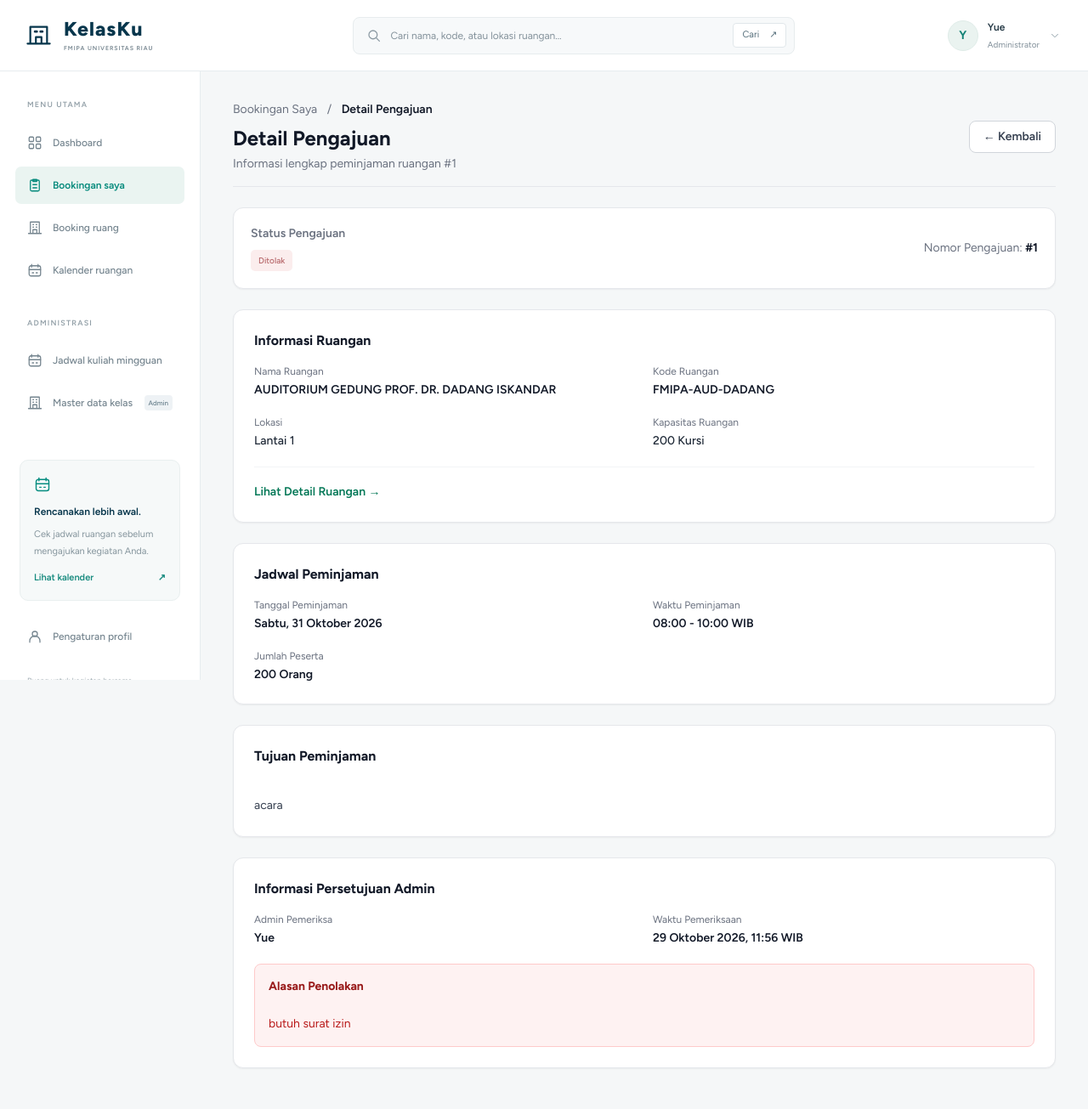
After one commit to RasyidSaputra/booking_kelas_FMIPA, a Laravel app: page /bookings/1 in a window 1280 px wide. The commit adds this page. Shown: the whole page at 85% size. Run offline with Laravel 12, Linux system fonts and the light colour scheme; a user stored in the database is signed in; data comes from the database, SQL or seed files in the repository; style sheets or scripts are compiled from the project's sources.

Commit message:
feat: add booking detail page

```diff
--- a/app/Http/Controllers/BookingController.php
+++ b/app/Http/Controllers/BookingController.php
@@ -22,6 +22,35 @@ class BookingController extends Controller
 
         return view('bookings.index', compact('bookings'));
     }
+
+public function show(Request $request, int $booking): View
+{
+    $bookingData = DB::table('bookings')
+        ->join('rooms', 'rooms.id', '=', 'bookings.room_id')
+        ->leftJoin('users as reviewer', 'reviewer.id', '=', 'bookings.reviewed_by')
+        ->where('bookings.id', $booking)
+        ->select(
+            'bookings.*',
+            'rooms.name as room_name',
+            'rooms.code as room_code',
+            'rooms.capacity as room_capacity',
+            'rooms.location as room_location',
+            'reviewer.name as reviewer_name'
+        )
+        ->first();
+
+    abort_if($bookingData === null, 404);
+
+    abort_unless(
+        (int) $bookingData->user_id === (int) $request->user()->id
+        || $request->user()->can('view-room-master'),
+        403
+    );
+
+    return view('bookings.show', [
+        'booking' => $bookingData,
+    ]);
+}
 
     public function store(StoreBookingRequest $request, BookingManagement $management): RedirectResponse
     {
--- /dev/null
+++ b/resources/views/bookings/show.blade.php
@@ -0,0 +1,211 @@
+
+<x-dashboard-layout :title="'Detail Pengajuan #' . $booking->id">
+
+    @php
+        $startsAt = \Carbon\CarbonImmutable::parse($booking->starts_at);
+        $endsAt = \Carbon\CarbonImmutable::parse($booking->ends_at);
+    @endphp
+
+    <div class="space-y-6">
+
+        {{-- Header dan Navigasi --}}
+        <div class="flex flex-wrap items-center justify-between gap-3 pb-4 border-b border-gray-200">
+            <div>
+                <nav class="text-sm text-gray-500 mb-2">
+                    <a href="{{ route('bookings.index') }}"
+                       class="hover:text-emerald-700">
+                        Bookingan Saya
+                    </a>
+                    <span class="mx-2">/</span>
+                    <span class="font-semibold text-gray-900">
+                        Detail Pengajuan
+                    </span>
+                </nav>
+
+                <h1 class="text-2xl font-bold text-gray-900">
+                    Detail Pengajuan
+                </h1>
+
+                <p class="text-sm text-gray-500 mt-1">
+                    Informasi lengkap peminjaman ruangan
+                    #{{ $booking->id }}
+                </p>
+            </div>
+
+            <a href="{{ route('bookings.index') }}"
+               class="inline-flex items-center px-4 py-2 text-sm font-semibold
+                      text-gray-700 bg-white border border-gray-300
+                      rounded-lg hover:bg-gray-50">
+                &larr; Kembali
+            </a>
+        </div>
+
+        {{-- Informasi Status --}}
+        <section class="bg-white border border-gray-200 rounded-xl p-5 shadow-sm">
+            <div class="flex flex-wrap items-center justify-between gap-3">
+                <div>
+                    <h2 class="text-sm font-semibold text-gray-500">
+                        Status Pengajuan
+                    </h2>
+                    <div class="mt-2">
+                        <x-booking-status :status="$booking->status" />
+                    </div>
+                </div>
+
+                <div class="text-sm text-gray-500">
+                    Nomor Pengajuan:
+                    <span class="font-bold text-gray-900">
+                        #{{ $booking->id }}
+                    </span>
+                </div>
+            </div>
+        </section>
+
+        {{-- Informasi Ruangan --}}
+        <section class="bg-white border border-gray-200 rounded-xl p-6 shadow-sm">
+            <h2 class="text-base font-bold text-gray-900 mb-4">
+                Informasi Ruangan
+            </h2>
+
+            <div class="grid grid-cols-1 md:grid-cols-2 gap-5">
+
+                <div>
+                    <p class="text-xs text-gray-500 mb-1">Nama Ruangan</p>
+                    <p class="text-sm font-semibold text-gray-900">
+                        {{ $booking->room_name }}
+                    </p>
+                </div>
+
+                <div>
+                    <p class="text-xs text-gray-500 mb-1">Kode Ruangan</p>
+                    <p class="text-sm font-semibold text-gray-900">
+                        {{ $booking->room_code }}
+                    </p>
+                </div>
+
+                <div>
+                    <p class="text-xs text-gray-500 mb-1">Lokasi</p>
+                    <p class="text-sm font-medium text-gray-800">
+                        {{ $booking->room_location }}
+                    </p>
+                </div>
+
+                <div>
+                    <p class="text-xs text-gray-500 mb-1">Kapasitas Ruangan</p>
+                    <p class="text-sm font-medium text-gray-800">
+                        {{ $booking->room_capacity }} Kursi
+                    </p>
+                </div>
+
+            </div>
+
+            <div class="mt-5 pt-4 border-t border-gray-100">
+                <a href="{{ route('rooms.show', $booking->room_id) }}"
+                   class="text-sm font-semibold text-emerald-700 hover:text-emerald-800">
+                    Lihat Detail Ruangan &rarr;
+                </a>
+            </div>
+        </section>
+
+        {{-- Informasi Jadwal --}}
+        <section class="bg-white border border-gray-200 rounded-xl p-6 shadow-sm">
+            <h2 class="text-base font-bold text-gray-900 mb-4">
+                Jadwal Peminjaman
+            </h2>
+
+            <div class="grid grid-cols-1 md:grid-cols-2 gap-5">
+
+                <div>
+                    <p class="text-xs text-gray-500 mb-1">
+                        Tanggal Peminjaman
+                    </p>
+                    <p class="text-sm font-semibold text-gray-900">
+                        {{ $startsAt->locale('id')->translatedFormat('l, d F Y') }}
+                    </p>
+                </div>
+
+                <div>
+                    <p class="text-xs text-gray-500 mb-1">
+                        Waktu Peminjaman
+                    </p>
+                    <p class="text-sm font-semibold text-gray-900">
+                        {{ $startsAt->format('H:i') }}
+                        - {{ $endsAt->format('H:i') }} WIB
+                    </p>
+                </div>
+
+                <div>
+                    <p class="text-xs text-gray-500 mb-1">
+                        Jumlah Peserta
+                    </p>
+                    <p class="text-sm font-semibold text-gray-900">
+                        {{ $booking->participant_count }} Orang
+                    </p>
+                </div>
+
+            </div>
+        </section>
+
+        {{-- Tujuan Peminjaman --}}
+        <section class="bg-white border border-gray-200 rounded-xl p-6 shadow-sm">
+            <h2 class="text-base font-bold text-gray-900 mb-3">
+                Tujuan Peminjaman
+            </h2>
+
+            <p class="text-sm text-gray-700 leading-relaxed whitespace-pre-line">
+                {{ $booking->purpose }}
+            </p>
+        </section>
+
+        {{-- Informasi Persetujuan --}}
+        <section class="bg-white border border-gray-200 rounded-xl p-6 shadow-sm">
+            <h2 class="text-base font-bold text-gray-900 mb-4">
+                Informasi Persetujuan Admin
+            </h2>
+
+            @if($booking->reviewed_by)
+                <div class="grid grid-cols-1 md:grid-cols-2 gap-5">
+
+                    <div>
+                        <p class="text-xs text-gray-500 mb-1">
+                            Admin Pemeriksa
+                        </p>
+                        <p class="text-sm font-semibold text-gray-900">
+                            {{ $booking->reviewer_name ?? 'Admin' }}
+                        </p>
+                    </div>
+
+                    <div>
+                        <p class="text-xs text-gray-500 mb-1">
+                            Waktu Pemeriksaan
+                        </p>
+                        <p class="text-sm font-semibold text-gray-900">
+                            {{ $booking->reviewed_at
+                                ? \Carbon\CarbonImmutable::parse($booking->reviewed_at)->locale('id')->translatedFormat('d F Y, H:i') . ' WIB'
+                                : 'Belum tersedia' }}
+                        </p>
+                    </div>
+
+                </div>
+            @else
+                <p class="text-sm text-amber-700 bg-amber-50 border border-amber-200 rounded-lg p-4">
+                    Pengajuan belum diperiksa oleh Admin.
+                    Silakan menunggu proses persetujuan.
+                </p>
+            @endif
+
+            @if($booking->status === 'rejected' && $booking->rejection_reason)
+                <div class="mt-5 p-4 rounded-lg bg-red-50 border border-red-200">
+                    <p class="text-sm font-bold text-red-800 mb-1">
+                        Alasan Penolakan
+                    </p>
+                    <p class="text-sm text-red-700 whitespace-pre-line">
+                        {{ $booking->rejection_reason }}
+                    </p>
+                </div>
+            @endif
+        </section>
+
+    </div>
+
+</x-dashboard-layout>
--- a/routes/web.php
+++ b/routes/web.php
@@ -15,6 +15,9 @@ Route::middleware(['auth', 'verified'])->group(function () {
     Route::get('/rooms', [RoomController::class, 'index'])->name('rooms.index');
     Route::get('/rooms/{room}', [RoomController::class, 'show'])->whereNumber('room')->name('rooms.show');
     Route::get('/bookings', [BookingController::class, 'index'])->name('bookings.index');
+    Route::get('/bookings/{booking}', [BookingController::class, 'show'])
+    ->whereNumber('booking')
+    ->name('bookings.show');
     Route::post('/bookings', [BookingController::class, 'store'])->name('bookings.store');
     Route::patch('/bookings/{booking}', [BookingController::class, 'update'])->whereNumber('booking')->name('bookings.update');
     Route::patch('/bookings/{booking}/cancel', [BookingController::class, 'cancel'])->whereNumber('booking')->name('bookings.cancel');
```
Also changed, not shown: resources/views/bookings/index.blade.php (+7 -0 lines).
